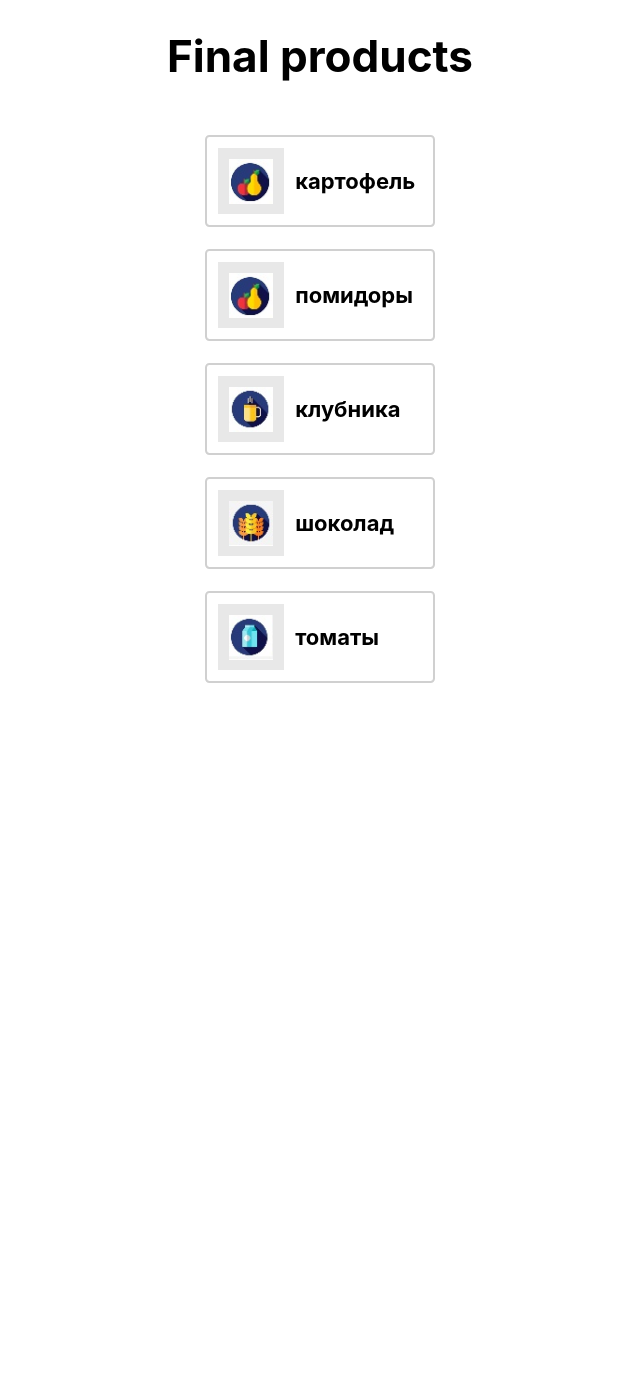
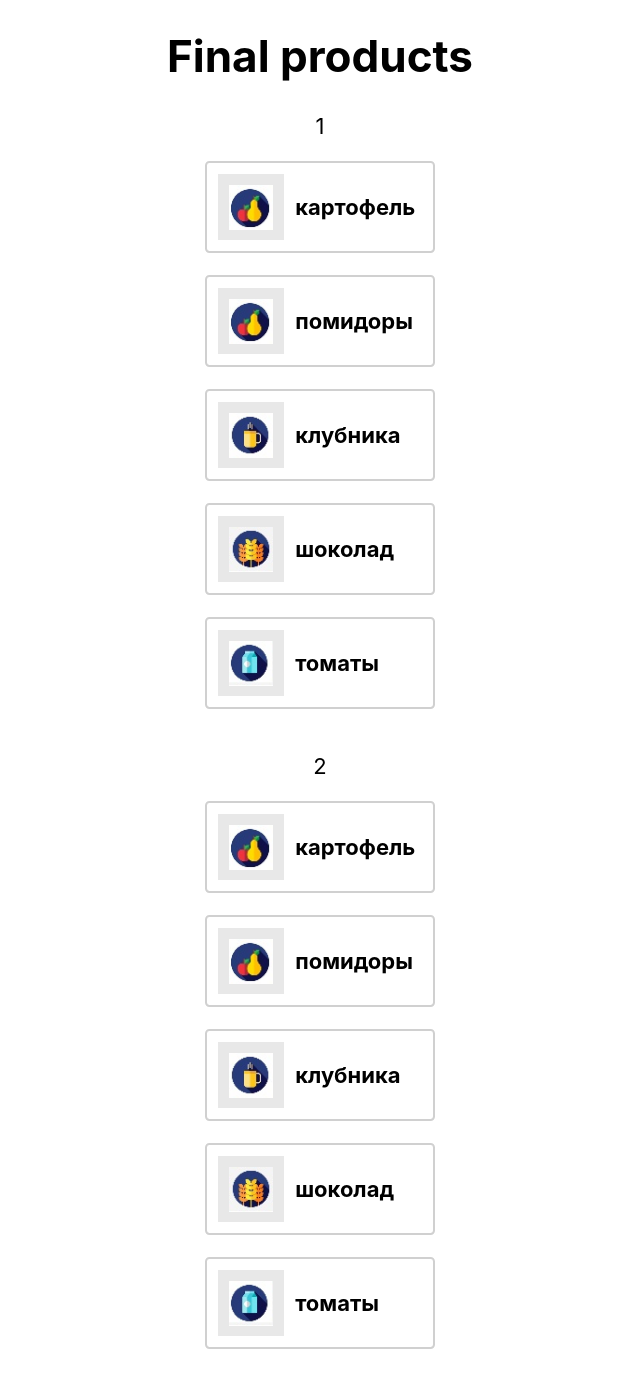
Before and after one commit to kobrynovych/React_Drag_and_Drop, a React (Create React App) app: page / in a window 1280 px wide. Shown: the top 1388 px of the page, without its empty margins (320-960 px from the left). Before the commit the page ends 800 px from the top, so only its background shows below. Built offline with nearby package versions, Linux system fonts and the light colour scheme.

Commit message:
add 2 group

```diff
--- a/src/App.js
+++ b/src/App.js
@@ -40,32 +40,126 @@ const finalProducts = [
   }
 ]
 
+const finalProducts2 = [
+  {
+    id: '6',
+    name: 'картофель',
+    groupId: 21,
+    groupName: 'овощи и фрукты',
+    thumb: '/images/p1.jpg'
+  },
+  {
+    id: '7',
+    name: 'помидоры',
+    groupId: 21,
+    groupName: 'овощи и фрукты',
+    thumb: '/images/p1.jpg'
+  },
+  {
+    id: '8',
+    name: 'клубника',
+    groupId: 21,
+    groupName: 'овощи и фрукты',
+    thumb: '/images/p2.jpg'
+  },
+  {
+    id: '9',
+    name: 'шоколад',
+    groupId: 8,
+    groupName: 'кондитерские изделия',
+    thumb: '/images/p3.jpg'
+  },
+  {
+    id: '10',
+    name: 'томаты',
+    groupId: 21,
+    groupName: 'овощи и фрукты',
+    thumb: '/images/p4.jpg'
+  }
+]
+
 const App = () => {
   const [products, setProducts] = useState(finalProducts);
+  const [products2, setProducts2] = useState(finalProducts2);
 
   function handleOnDragEnd(result) {
+    debugger
+
     if (!result.destination) return;
 
-    const items = Array.from(products);
-    const [reorderedItem] = items.splice(result.source.index, 1);
-    items.splice(result.destination.index, 0, reorderedItem);
+    if (result.destination.droppableId === "products") {
+      debugger
 
-    setProducts(items);
+      if (result.source.droppableId === "products") {
+        debugger
+        const items = Array.from(products);
+        const [reorderedItem] = items.splice(result.source.index, 1);
+        items.splice(result.destination.index, 0, reorderedItem);
+        // items.splice(0, 0, reorderedItem);
+        setProducts(items);
+      }
+
+      if (result.source.droppableId === "products2") {
+        debugger
+        const items2 = Array.from(products2);
+        const [reorderedItem2] = items2.splice(result.source.index, 1);
+        const items = Array.from(products);
+        items.splice(result.destination.index, 0, reorderedItem2);
+        setProducts(items);
+        setProducts2(items2);
+      }
+    }
+
+    if (result.destination.droppableId === "products2") {
+      debugger
+
+      if (result.source.droppableId === "products") {
+        debugger
+        const items = Array.from(products);
+        const [reorderedItem] = items.splice(result.source.index, 1);
+
+        const items2 = Array.from(products2);
+        items2.splice(result.destination.index, 0, reorderedItem);
+        setProducts(items);
+        setProducts2(items2);
+      }
+
+      if (result.source.droppableId === "products2") {
+        debugger
+        const items2 = Array.from(products2);
+        const [reorderedItem2] = items2.splice(result.source.index, 1);
+        items2.splice(result.destination.index, 0, reorderedItem2);
+        setProducts2(items2);
+      }
+    }
   }
+
 
   return (
     <div className="App">
       <header className="App-header">
         <h1>Final products</h1>
         <DragDropContext onDragEnd={handleOnDragEnd}>
-          <Droppable droppableId="products">
-            {(provided) => (
-              <ul className="products" {...provided.droppableProps} ref={provided.innerRef}>
+          <div>1</div>
+          <Droppable droppableId="products" type='asd'>
+            {(provided, snapshot) => (
+              <ul className="products"
+                {...provided.droppableProps}
+                ref={provided.innerRef}
+                // style={{ backgroundColor: snapshot.isDraggingOver ? 'blue' : 'grey' }}
+              >
                 {products.map(({id, name, thumb}, index) => {
                   return (
                     <Draggable key={id} draggableId={id} index={index}>
-                      {(provided) => (
+                      {(provided, snapshot) => {
+                        // const style = {
+                        //   backgroundColor: snapshot.isDragging ? 'blue' : 'white',
+                        //   fontSize: 18,
+                        //   ...provided.draggableProps.style,
+                        // };
+                        return (
                         <li ref={provided.innerRef} {...provided.draggableProps} {...provided.dragHandleProps}>
+                        {/* <li ref={provided.innerRef} {...provided.draggableProps} {...provided.dragHandleProps} style={style}> */}
                           <div className="products-thumb">
                             <img src={thumb} alt={`${name} Thumb`} />
                           </div>
@@ -73,7 +167,44 @@ const App = () => {
                             { name }
                           </p>
                         </li>
-                      )}
+                        )}}
+                    </Draggable>
+                  );
+                })}
+                {provided.placeholder}
+              </ul>
+            )}
+          </Droppable>
+
+          <div>2</div>
+
+          <Droppable droppableId="products2" type='asd'>
+            {(provided, snapshot) => (
+              <ul className="products"
+                {...provided.droppableProps}
+                ref={provided.innerRef}
+                // style={{ backgroundColor: snapshot.isDraggingOver ? 'blue' : 'grey' }}
+              >
+                {products2.map(({id, name, thumb}, index) => {
+                  return (
+                    <Draggable key={id} draggableId={id} index={index}>
+                      {(provided, snapshot) => {
+                        // const style = {
+                        //   backgroundColor: snapshot.isDragging ? 'blue' : 'white',
+                        //   fontSize: 18,
+                        //   ...provided.draggableProps.style,
+                        // };
+                        return (
+                        <li ref={provided.innerRef} {...provided.draggableProps} {...provided.dragHandleProps}>
+                        {/* <li ref={provided.innerRef} {...provided.draggableProps} {...provided.dragHandleProps} style={style}> */}
+                          <div className="products-thumb">
+                            <img src={thumb} alt={`${name} Thumb`} />
+                          </div>
+                          <p>
+                            { name }
+                          </p>
+                        </li>
+                        )}}
                     </Draggable>
                   );
                 })}
```
